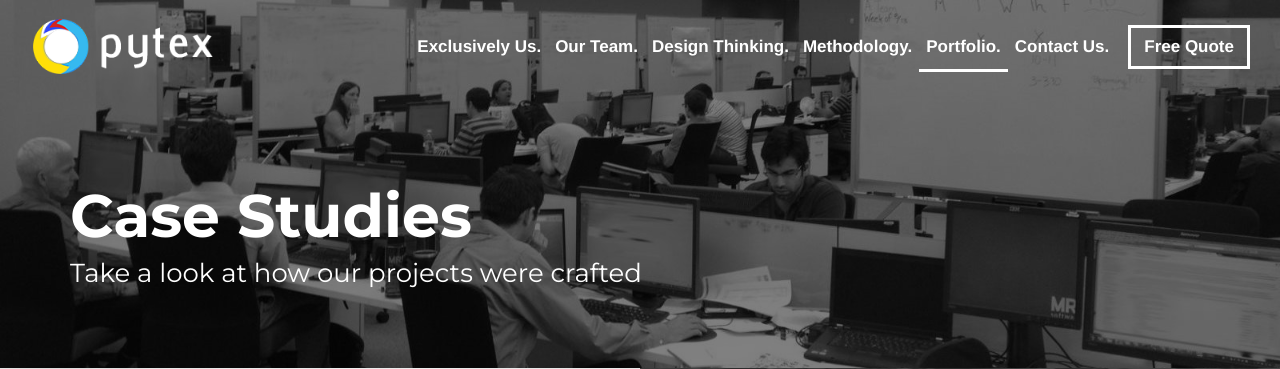
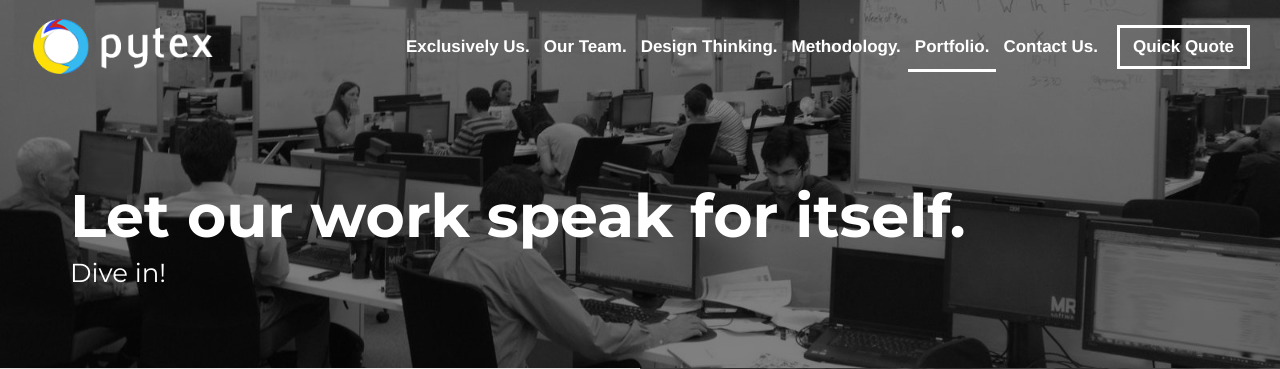
Before and after one commit to maxpopovitch/makesocial, a PHP site: page /our-work in a window 1280 px wide. Shown: the top 369 px of the page. Run offline with PHP 8.4, Linux system fonts and the light colour scheme.

Commit message:
some conent changed

```diff
--- a/includes/header.php
+++ b/includes/header.php
@@ -30,7 +30,7 @@
                             <li><a href="our-process">methodology</a></li>
                             <li><a href="our-work">portfolio</a></li>
                             <li><a href="contact-us">contact us</a></li>
-                            <li><a href="contact-us#quote">free quote</a></li>
+                            <li><a href="contact-us#quote">quick quote</a></li>
                         </ul>
                     </div>
                 </div>
--- a/includes/our-work-content.php
+++ b/includes/our-work-content.php
@@ -2,8 +2,8 @@
 <div class="tm-overlay-03 tm-our-work-bg"></div>
 <header class="container">
     <div class="tm-sect-06">
-        <h1><strong>Case Studies</strong></h1>
-        <h4>Take a look at how our projects were crafted</h4>
+        <h1><strong>Let our work speak for itself.</strong></h1>
+        <h4>Dive in!</h4>
     </div>
 </header>
 </div>
@@ -99,8 +99,8 @@
             <div class="col-md-6">
                 <div class="tm-cell-block-01">
                     <div class="tm-cell">
-                        <h2 class="text-uppercase tm-text-line-normal tm-nomargin"><strong>Want to see more?</strong></h2>
-                        <p class="h5 tm-description tm-text-line-normal">Check out some of these websites we’ve done over the past years.</p>
+                        <h2 class="text-uppercase tm-text-line-normal tm-nomargin"><strong>Delve Deeper into the Rabbit Hole.</strong></h2>
+                        <p class="h5 tm-description tm-text-line-normal">Our work over the past years.</p>
                     </div>
                 </div>
             </div>
@@ -266,8 +266,8 @@
         <div class="tm-container-wide tm-nopadding our-clients">
             <div class="row tm-sect-01 tm-nomargin">
                 <div class="col-md-4">
-                    <h3 class="text-uppercase"><strong>Our clients</strong></h3>
-                    <p class="h5 tm-description tm-text-line-15">These brands trusted us and together we moved boundaries with every project.</p>
+                    <h3 class="text-uppercase"><strong>Satisfied Clients</strong></h3>
+                    <p class="h5 tm-description tm-text-line-15">Through our processes we took original ideas and together created finished pieces of art.</p>
                     <hr class="tm-hr-03" />
                 </div>
                 <div class="col-md-8">
--- a/includes/services-header.php
+++ b/includes/services-header.php
@@ -3,8 +3,8 @@
 <div class="tm-overlay-04 tm-services-bg"></div>
 <header class="container">
     <div class="tm-sect-06">
-        <h1><strong>What we do</strong></h1>
-        <h4>Services tailored to your needs</h4>
+        <h1><strong>This Is Where Our Passions Exist</strong></h1>
+        <h4>and visions are brought to life</h4>
     </div>
 </header>
 </div>
```
Also changed, not shown: includes/contact-us-content.php (+4 -4 lines), includes/exclusively-us-content.php (+5 -5 lines).
